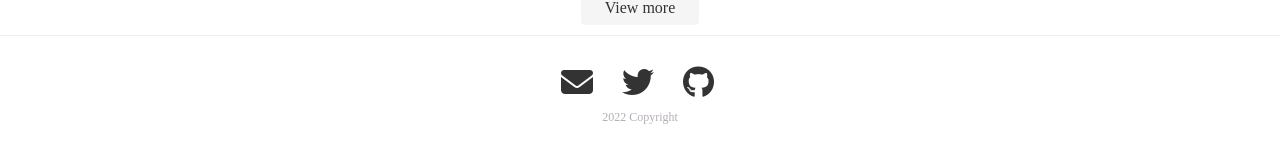
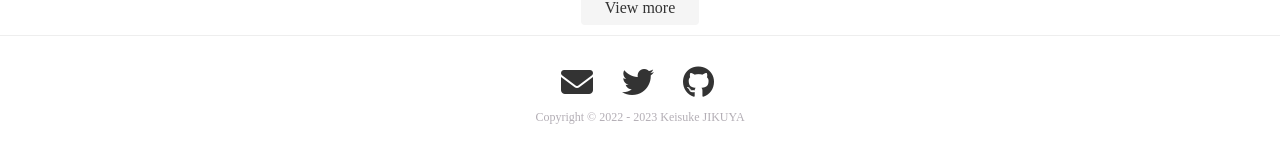
Before and after one commit to Absolute-Value/Portfolio, a Jekyll site: the page built from index.md, in a window 1280 px wide and 900 px high, scrolled down 3851 px. Shown: the part 743-897 px from the top of the window. Built offline with Jekyll 4.4.1, drawn with Linux system fonts in a browser that asks for light colours; nearby versions of some CDN libraries.

Commit message:
copyrightを更新

```diff
--- a/_layouts/header.html
+++ b/_layouts/header.html
@@ -34,7 +34,7 @@
         <a href="https://github.com/Absolute-Value" class="bottom-btn github" target="_blank"><i class="fa fa-github fa-2x"></i></a>
       </div>
       <div class="container">
-        <p>2022 Copyright</p>
+        <p>Copyright © 2022 - 2023 Keisuke JIKUYA</p>
       </div>
     </footer>
   </body>
```
